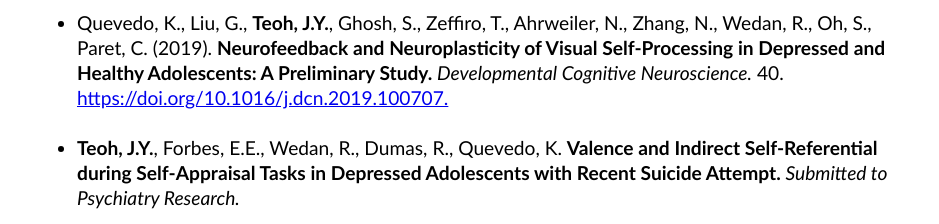
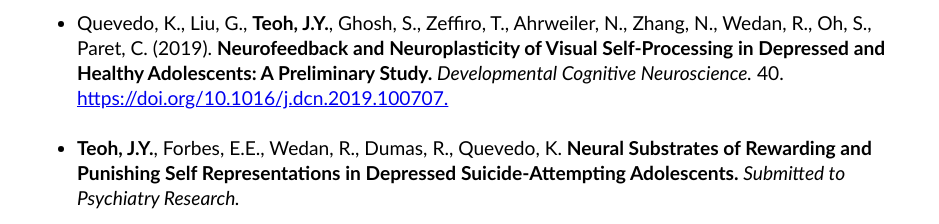
Before and after one commit to Yuan325/Yuan325.github.io, a plain HTML site: page cv.html in a window 1280 px wide. Shown: the part 3940-4164 px from the top of the page, without its empty margins (270-1209 px from the left). Drawn offline with Linux system fonts and the light colour scheme.

Commit message:
Update cv.html

```diff
--- a/cv.html
+++ b/cv.html
@@ -237,7 +237,7 @@
                                 </li><br>
                                 <li>
                                     <b>Teoh, J.Y.</b>, Forbes, E.E., Wedan, R., Dumas, R., Quevedo, K.
-                                    <b>Valence and Indirect Self-Referential during Self-Appraisal Tasks in Depressed Adolescents with Recent Suicide Attempt. </b>
+                                    <b>Neural Substrates of Rewarding and Punishing Self Representations in Depressed Suicide-Attempting Adolescents. </b>
                                     <i>Submitted to Psychiatry Research.</i>
                                 </li>
                             </ul>
```
